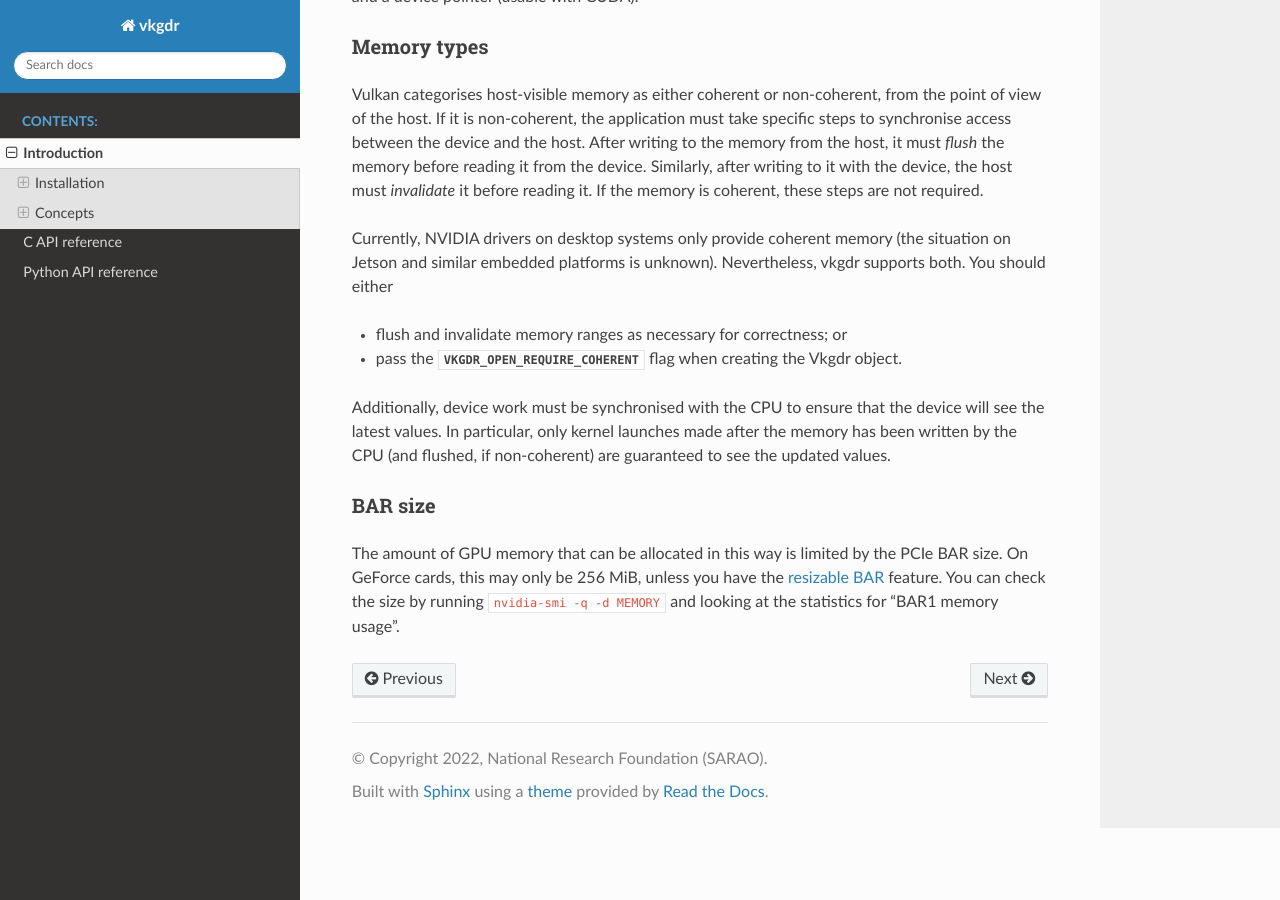
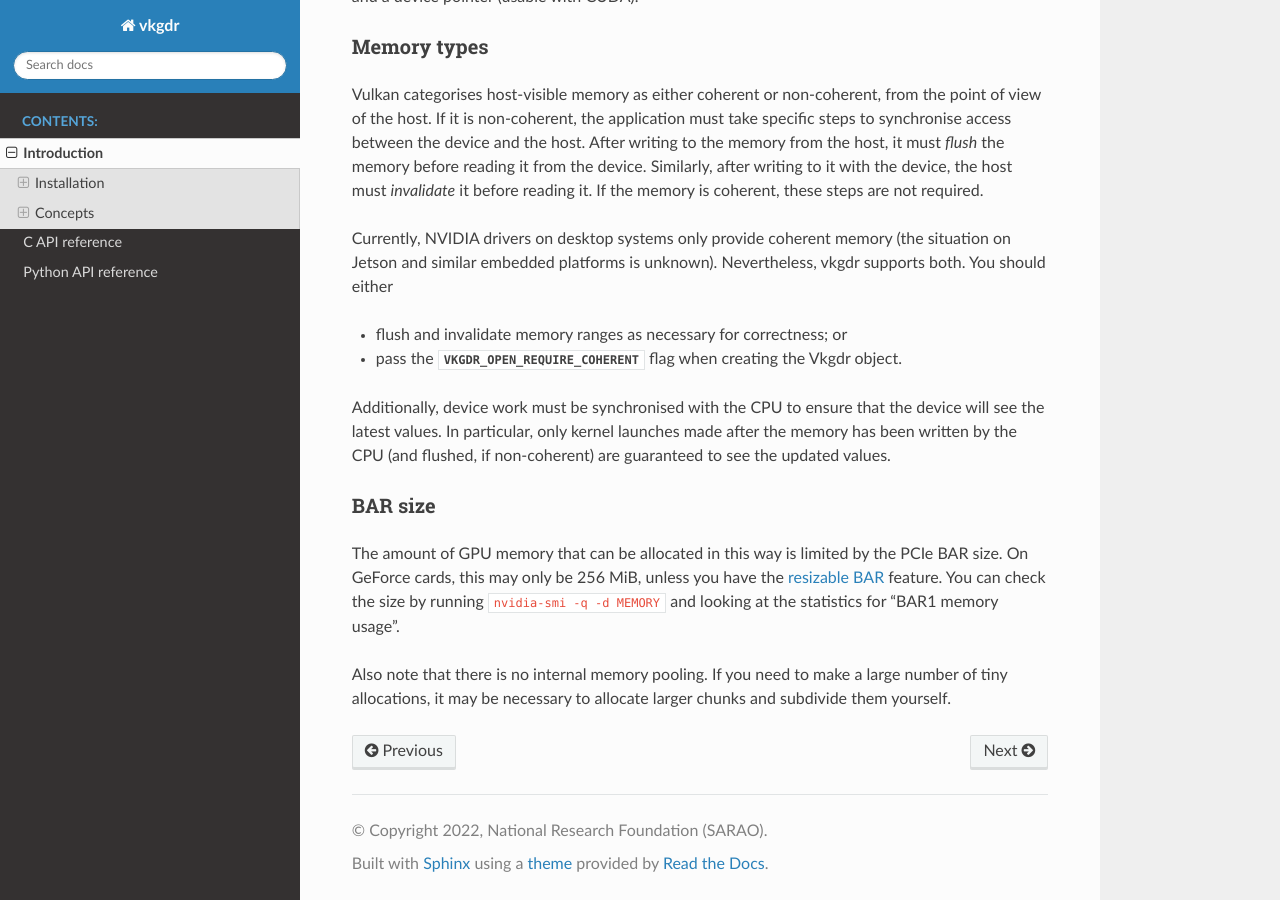
Before and after one commit to ska-sa/vkgdr, a Sphinx documentation site: the page built from doc/intro.rst, in a window 1280 px wide and 900 px high, scrolled down 1135 px. Built offline with Sphinx 7.4.7 and the Read the Docs theme 2.0.0, drawn with Linux system fonts in a browser that asks for light colours; the version number could not be read and is left out.

Commit message:
Add note about memory pooling

```diff
--- a/doc/intro.rst
+++ b/doc/intro.rst
@@ -80,3 +80,7 @@ PCIe BAR size. On GeForce cards, this may only be 256 MiB, unless you have the
 MEMORY`` and looking at the statistics for "BAR1 memory usage".
 
 .. _resizable BAR: https://www.nvidia.com/en-us/geforce/news/geforce-rtx-30-series-resizable-bar-support/
+
+Also note that there is no internal memory pooling. If you need to make a large
+number of tiny allocations, it may be necessary to allocate larger chunks and
+subdivide them yourself.
```
